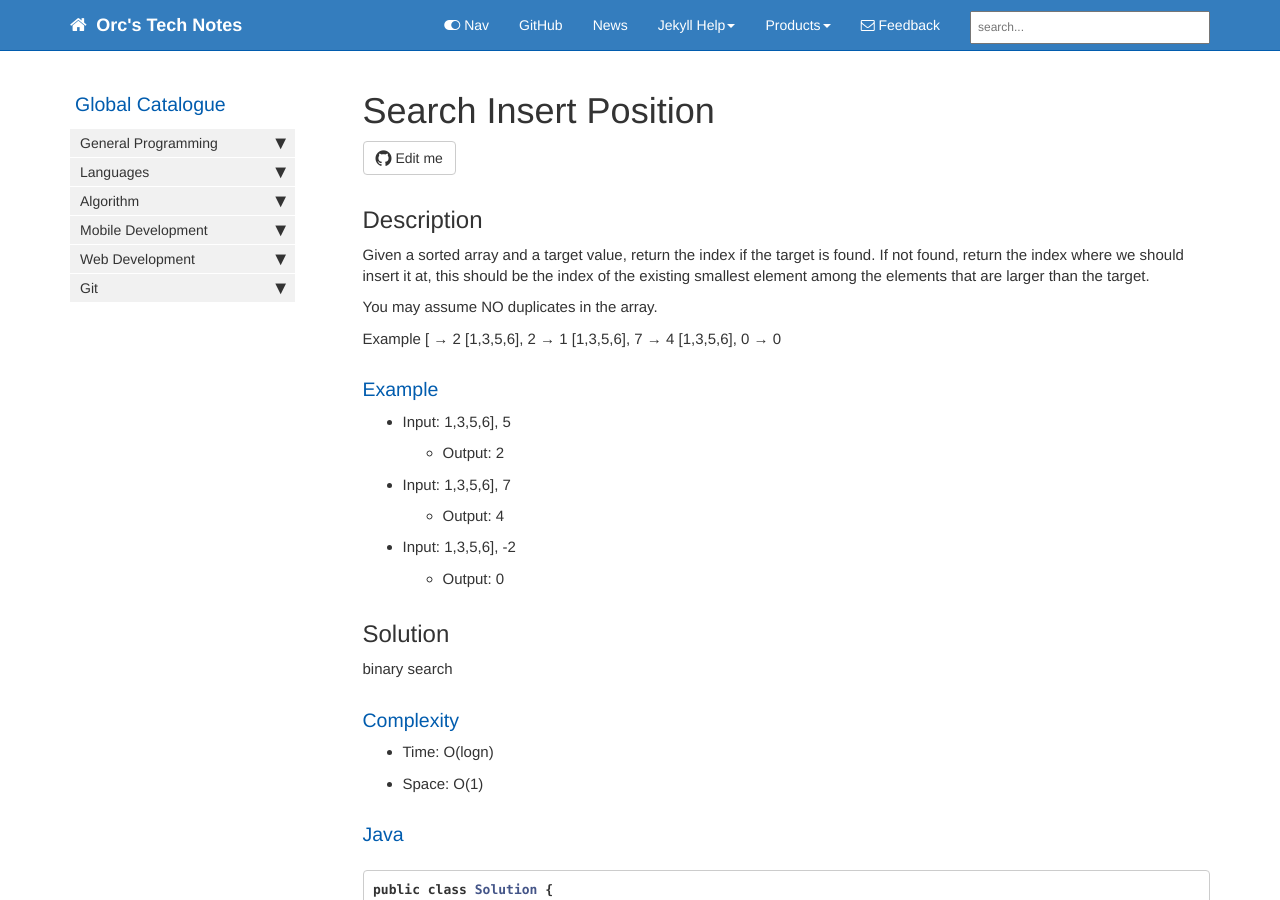
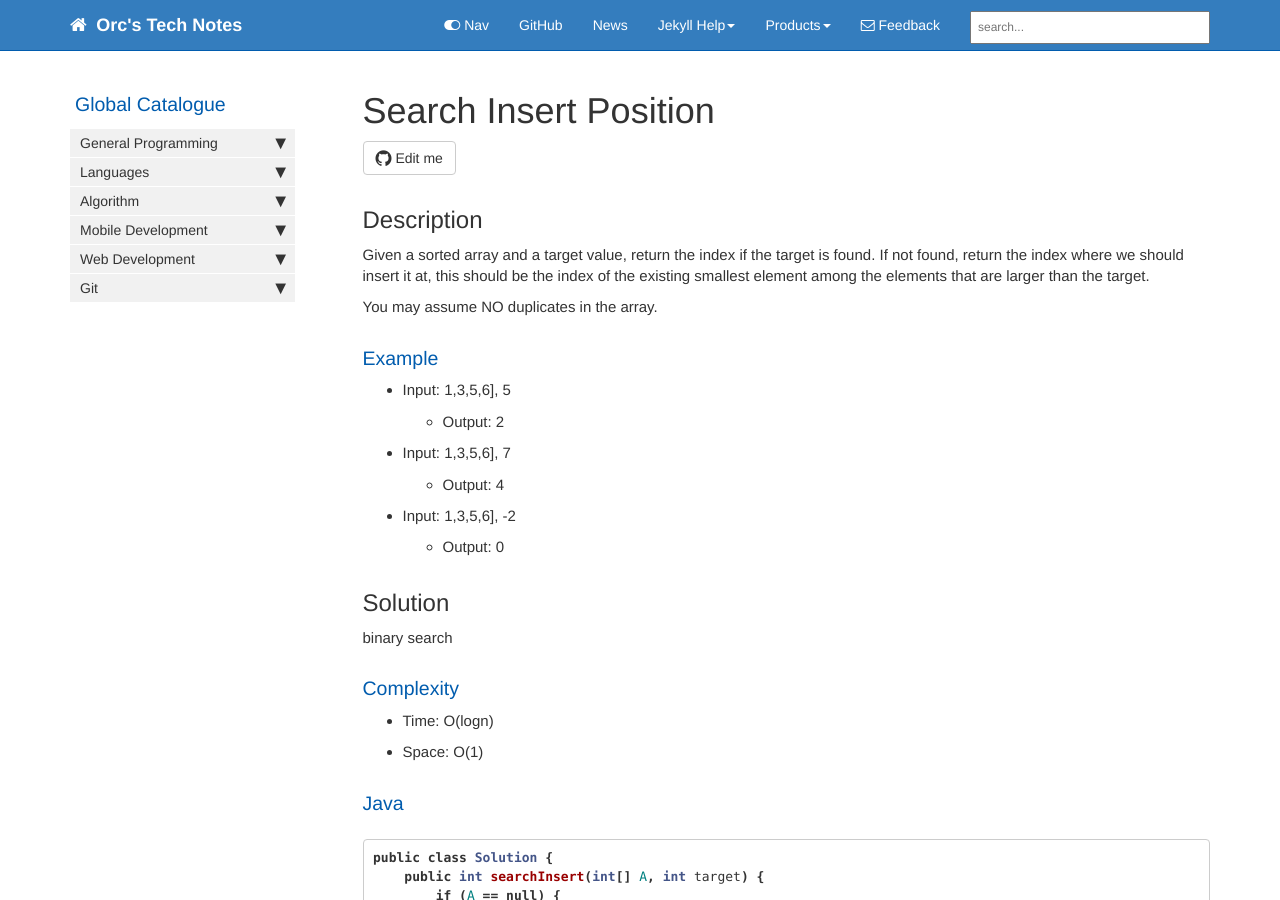
Before and after one commit to HungryOrc/hungryorc.github.io, a Jekyll site: the page built from pages/algorithm/algorithm_search_insert_position.md, in a window 1280 px wide and 900 px high. Built offline with Jekyll 4.4.1, drawn with Linux system fonts in a browser that asks for light colours; nearby versions of some CDN libraries; comment, search, counter and statistics services are not loaded.

Commit message:
Update algorithm_search_insert_position.md

```diff
--- a/pages/algorithm/algorithm_search_insert_position.md
+++ b/pages/algorithm/algorithm_search_insert_position.md
@@ -15,12 +15,6 @@ If not found, return the index where we should insert it at, this should be the
 among the elements that are larger than the target.
 
 You may assume NO duplicates in the array.
-
-Example
-[ → 2
-[1,3,5,6], 2 → 1
-[1,3,5,6], 7 → 4
-[1,3,5,6], 0 → 0
 
 ### Example
 * Input: 1,3,5,6], 5
```
